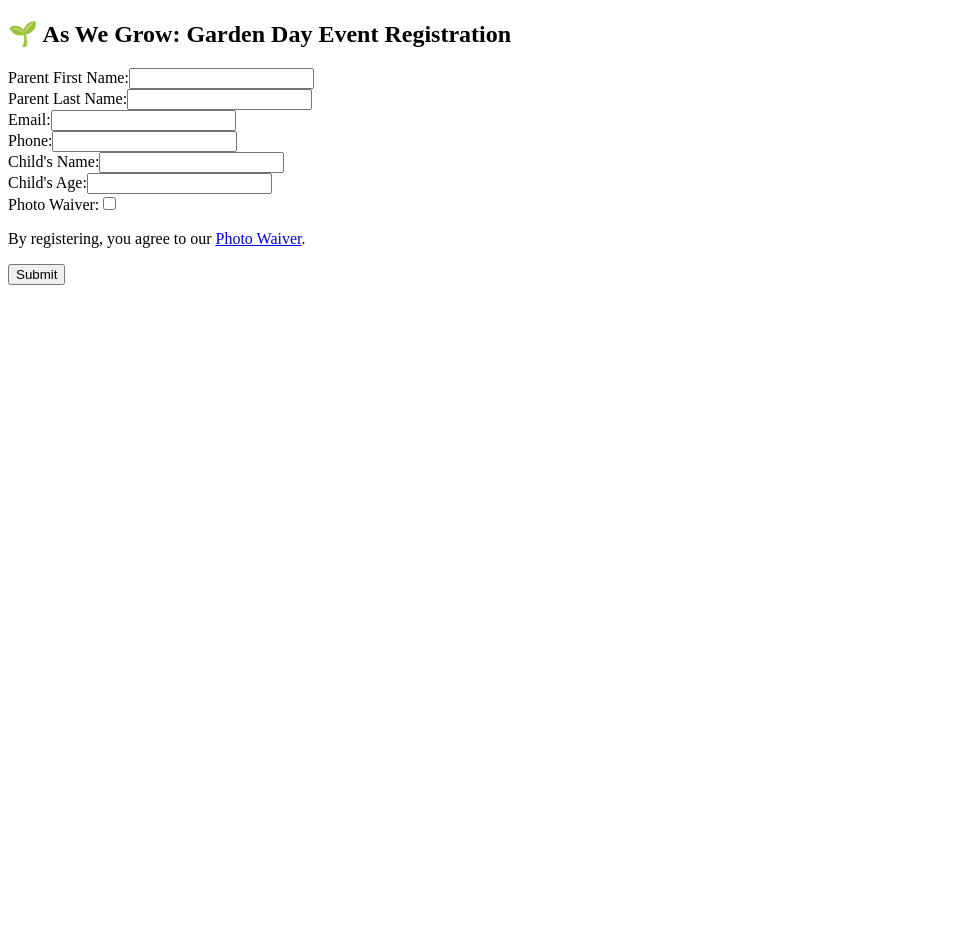
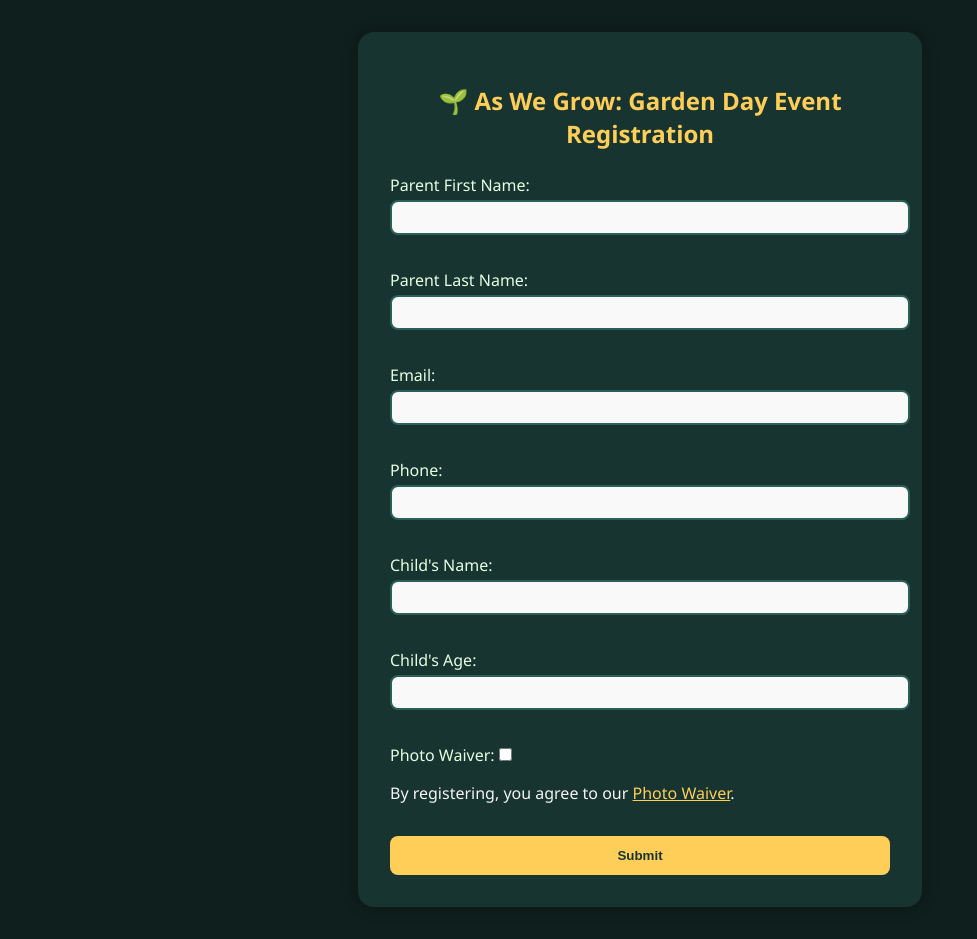
Before and after one commit to msgem0523/aswegrow, a React (Vite) app: page / in a window 1280 px wide. Shown: the whole page, without its empty margins (0-977 px from the left). Before the commit the page ends 800 px from the top, so only its background shows below. Built offline with nearby package versions, Linux system fonts and the light colour scheme.

Commit message:
created style page

```diff
--- a/src/main.jsx
+++ b/src/main.jsx
@@ -2,6 +2,7 @@ import React from "react";
 import ReactDOM from "react-dom/client";
 import App from "./App.jsx";
 import Waiver from "./components/Waiver.jsx";
+import "./styles.css";
 import { BrowserRouter, Routes, Route } from "react-router-dom";
 
 ReactDOM.createRoot(document.getElementById("root")).render(
--- /dev/null
+++ b/src/styles.css
@@ -0,0 +1,69 @@
+body {
+  font-family: 'Segoe UI', sans-serif;
+  background-color: #0f1f1d; /* deep emerald-toned background */
+  color: #f4f4f4;
+  margin: 0;
+  padding: 2rem;
+  display: flex;
+  justify-content: center;
+}
+
+form {
+  background-color: #173430; /* emerald green container */
+  padding: 2rem;
+  border-radius: 1rem;
+  box-shadow: 0 0 15px rgba(0, 0, 0, 0.3);
+  width: 100%;
+  max-width: 500px;
+}
+
+h2 {
+  color: #ffce59; /* soft gold */
+  text-align: center;
+  margin-bottom: 1.5rem;
+}
+
+label {
+  display: block;
+  margin-bottom: 0.75rem;
+  color: #e6ffe3;
+}
+
+input[type="text"],
+input[type="email"],
+input[type="tel"],
+input[type="number"],
+input[type="date"],
+input[type="file"] {
+  width: 100%;
+  padding: 0.5rem;
+  border: 2px solid #2a6057;
+  border-radius: 8px;
+  background-color: #f9f9f9;
+  margin-top: 0.25rem;
+}
+
+input[type="checkbox"] {
+  margin-right: 0.5rem;
+}
+
+button {
+  background-color: #ffce59;
+  color: #173430;
+  border: none;
+  padding: 0.75rem 1.5rem;
+  border-radius: 8px;
+  cursor: pointer;
+  font-weight: bold;
+  width: 100%;
+  margin-top: 1rem;
+}
+
+button:hover {
+  background-color: #e0b84e;
+}
+
+a {
+  color: #ffce59;
+  text-decoration: underline;
+}
```
